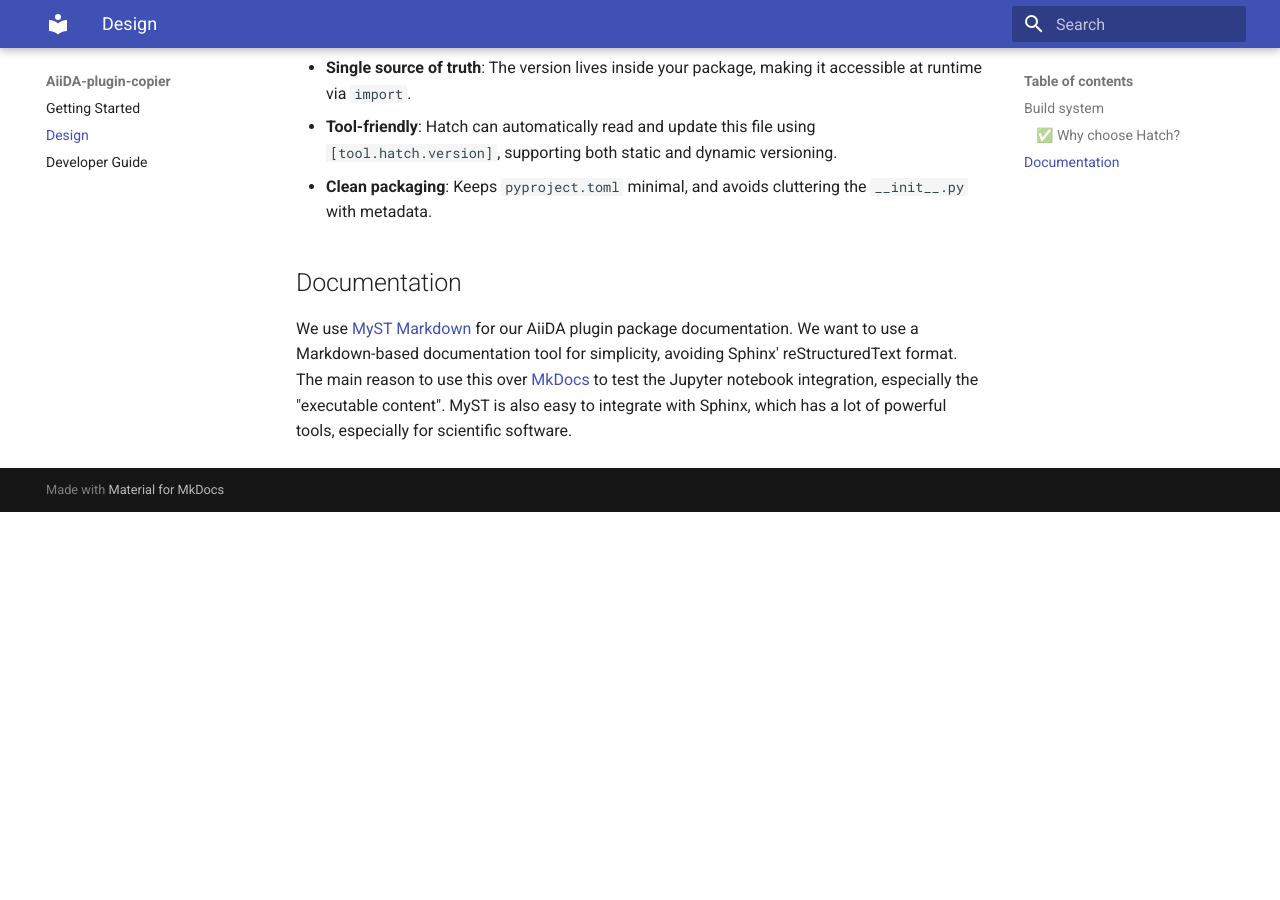
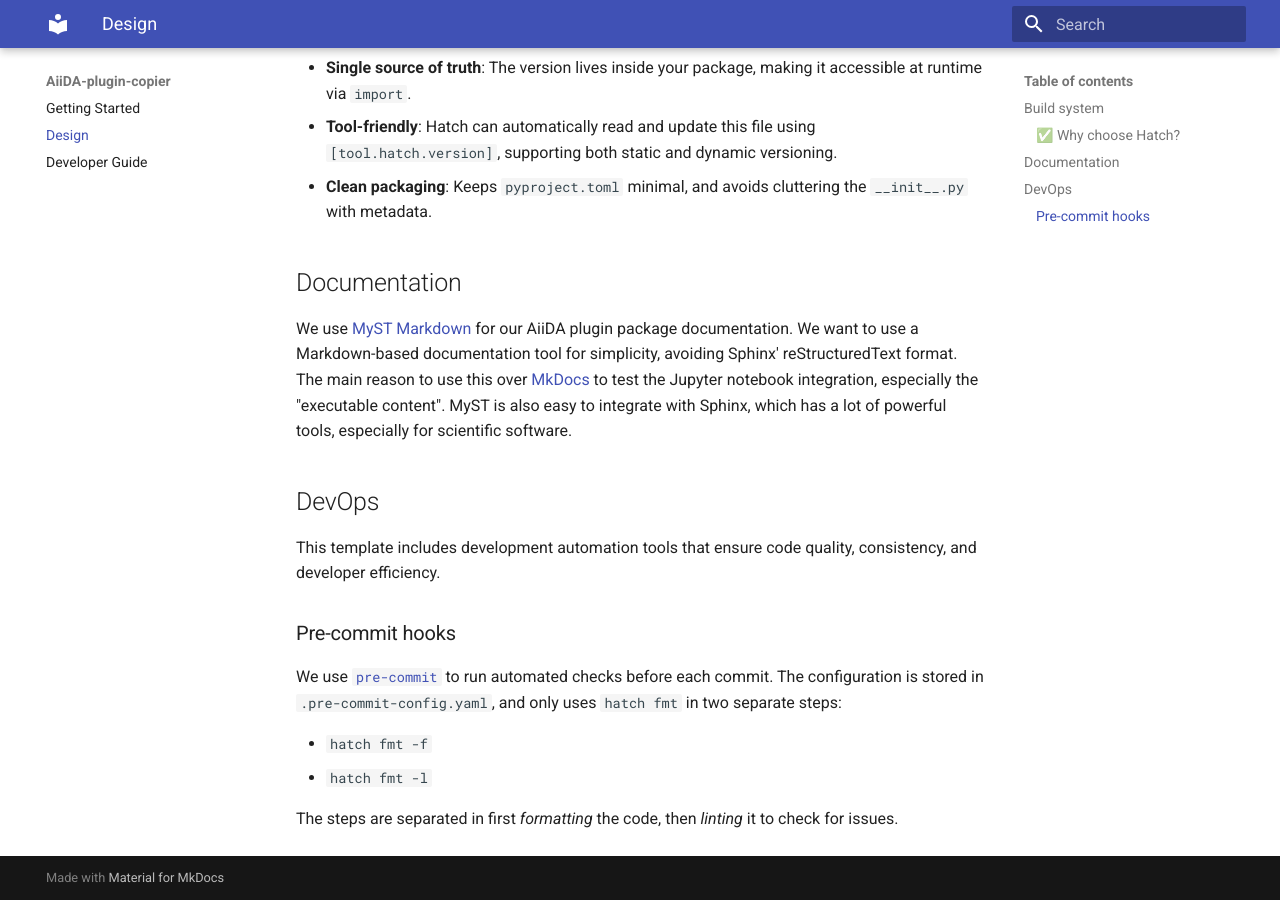
Before and after one commit to mbercx/python-copier, an MkDocs documentation site: the page built from docs/design.md, in a window 1280 px wide and 900 px high, scrolled down 741 px. Built offline with MkDocs 1.6.1 and Material for MkDocs 9.7.7, drawn with Linux system fonts in a browser that asks for light colours; before the commit the page ends 1253 px from its top, so only the background shows below that.

Commit message:
✨ Add `pre-commit` to template
Add a simple `pre-commit-config.yaml` based on Hatch, along with a hatch environment for
installing and running the pre-commit hooks.

```diff
--- a/docs/design.md
+++ b/docs/design.md
@@ -39,3 +39,17 @@
 We want to use a Markdown-based documentation tool for simplicity, avoiding Sphinx' reStructuredText format.
 The main reason to use this over [MkDocs](https://www.mkdocs.org/) to test the Jupyter notebook integration, especially the "executable content".
 MyST is also easy to integrate with Sphinx, which has a lot of powerful tools, especially for scientific software.
+
+## DevOps
+
+This template includes development automation tools that ensure code quality, consistency, and developer efficiency.
+
+### Pre-commit hooks
+
+We use [`pre-commit`](https://pre-commit.com/) to run automated checks before each commit.
+The configuration is stored in `.pre-commit-config.yaml`, and only uses `hatch fmt` in two separate steps:
+
+* `hatch fmt -f`
+* `hatch fmt -l`
+
+The steps are separated in first _formatting_ the code, then _linting_ it to check for issues.
```
Also changed, not shown: 2 other files.
